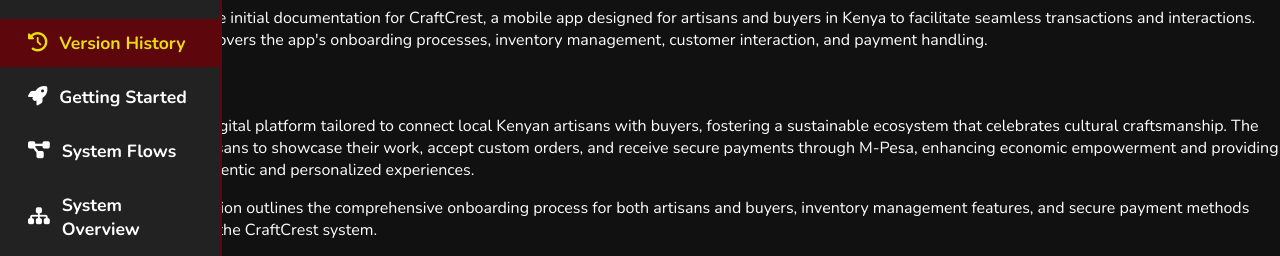
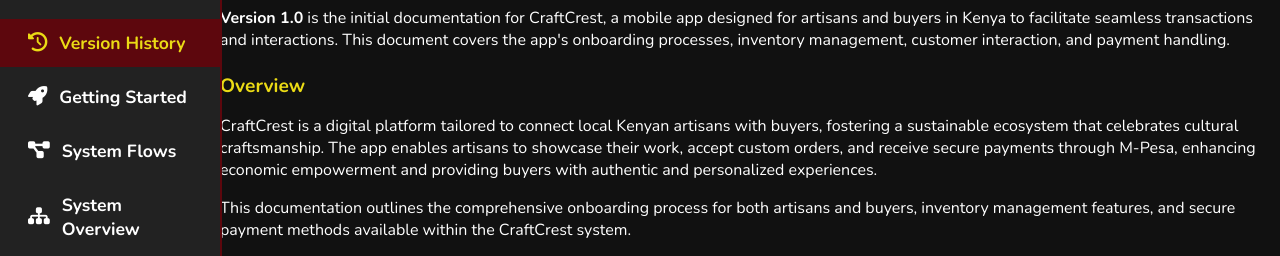
Before and after one commit to immaculatechepkirui/CraftCrest-Technical-Documentation, a plain HTML site: page document.html in a window 1280 px wide. Shown: the part 143-399 px from the top of the page. Drawn offline with nearby package versions, Linux system fonts and the light colour scheme.

Commit message:
Update document.css

```diff
--- a/document.css
+++ b/document.css
@@ -90,7 +90,7 @@ body {
 
 .section {
     position: absolute;
-    left: 100px;
+    left: 220px;
     top: 0;
     right: 0;
     bottom: 0;
@@ -122,7 +122,7 @@ body {
 
 .section {
     position: absolute;
-    left: 100px;
+    left: 220px;
     top: 0;
     right: 0;
     bottom: 0;
```
